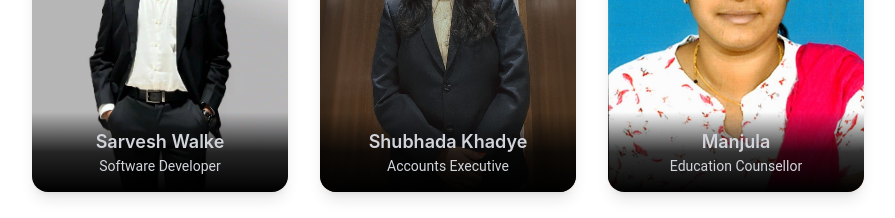
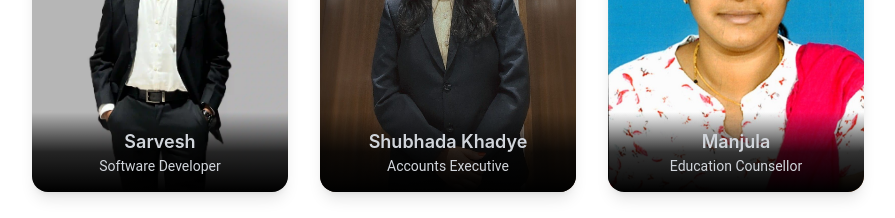
Before and after one commit to Sarvesh-24/FortuneWeb, a React (Create React App) app: page / in a window 1280 px wide. Shown: the part 5940-6158 px from the top of the page, without its empty margins (192-1087 px from the left). Built offline with nearby package versions, Linux system fonts and the light colour scheme.

Commit message:
updated teams

```diff
--- a/src/components/Team.js
+++ b/src/components/Team.js
@@ -48,10 +48,10 @@ const Team = () => {
 
     {
       id: 4,
-      name: "Sarvesh Walke",
+      name: "Sarvesh",
       position: "Software Developer",
       image: '/assets/profile/profile4.webp',
-      bio: "Sarvesh Walke is a highly skilled Software Developer with a B.Tech from K J Somaiya Institute of Technology, known for exceptional problem-solving abilities and a strong passion for building efficient, scalable solutions. With expertise in full-stack development and automation, Sarvesh excels at optimizing system performance and leveraging cutting-edge technologies to create robust applications. A quick learner with a keen eye for detail, always eager to tackle complex challenges and drive innovation.",
+      bio: "Sarvesh Walke is a highly skilled Software Developer with a B.Tech in Electronics and Telecommunication Engineering, known for exceptional problem-solving abilities and a strong passion for building efficient, scalable solutions. With expertise in full-stack development and automation, Sarvesh excels at optimizing system performance and leveraging cutting-edge technologies to create robust applications. A quick learner with a keen eye for detail, always eager to tackle complex challenges and drive innovation.",
       social: {
         twitter: "https://twitter.com",
         linkedin: "https://linkedin.com",
```
